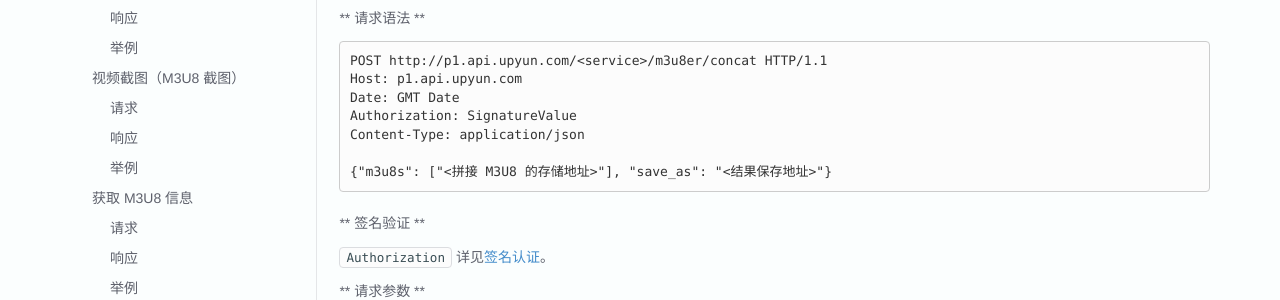
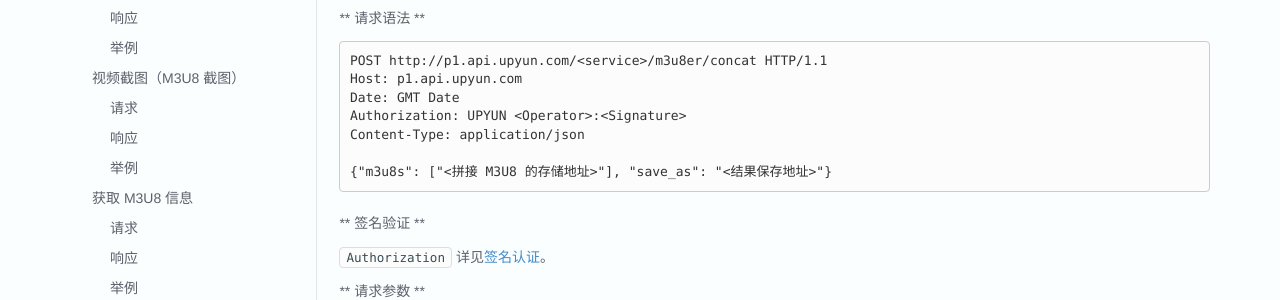
Before and after one commit to upyun/docs, an MkDocs documentation site: the page built from sources/cloud/sync_video.md, in a window 1280 px wide and 900 px high. Shown: the part 468-768 px from the top of the window. Built offline with MkDocs 1.6.1, drawn with Linux system fonts in a browser that asks for light colours; old or Windows-style settings are respelled for this version of MkDocs; some of the changed text lies outside the part shown.

Commit message:
fix auth

```diff
--- a/sources/cloud/sync_video.md
+++ b/sources/cloud/sync_video.md
@@ -19,7 +19,7 @@
 POST http://p1.api.upyun.com/<service>/m3u8er/concat HTTP/1.1
 Host: p1.api.upyun.com
 Date: GMT Date
-Authorization: SignatureValue
+Authorization: UPYUN <Operator>:<Signature>
 Content-Type: application/json
 
 {"m3u8s": ["<拼接 M3U8 的存储地址>"], "save_as": "<结果保存地址>"}
@@ -160,7 +160,7 @@ Date: Thu, 11 May 2017 07:49:14 GMT
 POST http://p1.api.upyun.com/<service>/snapshot HTTP/1.1
 Host: p1.api.upyun.com
 Date: GMT Date
-Authorization: SignatureValue
+Authorization: UPYUN <Operator>:<Signature>
 Content-Type: application/json
 
 {"source": "<视频的存储地址>", "point": "<时间点>", "save_as": "<截图保存地址>"}
@@ -232,7 +232,7 @@ Date: Tue, 20 Jun 2017 10:19:27 GMT
 POST http://p1.api.upyun.com/<service>/m3u8er/get_meta HTTP/1.1
 Host: p1.api.upyun.com
 Date: GMT Date
-Authorization: SignatureValue
+Authorization: UPYUN <Operator>:<Signature>
 Content-Type: application/json
 
 {"m3u8": "<M3U8 的存储地址 >"}
```
